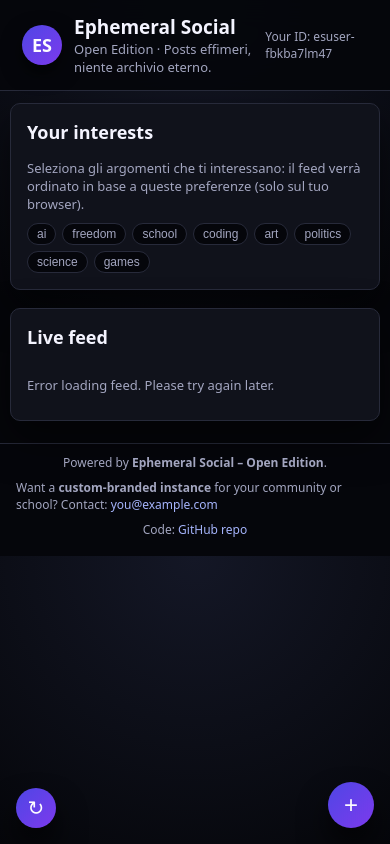
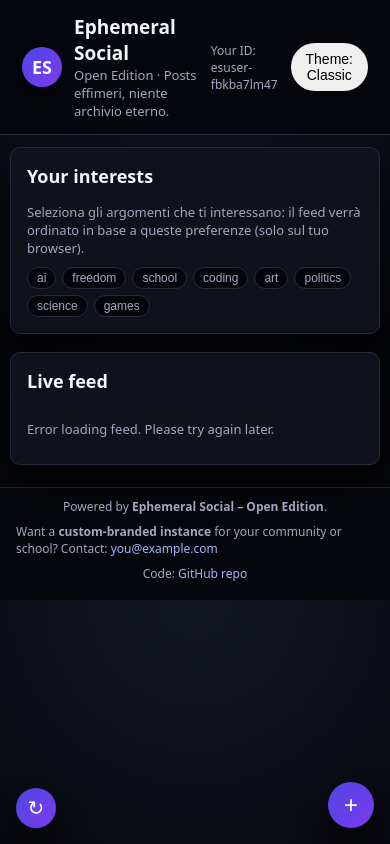
Before and after one commit to Mobrius/ephemeral-social-test, a plain HTML site: page index.html in a window 390 px wide. Drawn offline with Linux system fonts and the light colour scheme; no server answers.

Commit message:
Add files via upload

```diff
--- a/app.js
+++ b/app.js
@@ -3,6 +3,38 @@
 const GITHUB_OWNER = "Mobrius";
 const GITHUB_REPO = "ephemeral-social-test"; // o il nome del repo
 const MAX_POSTS_CLIENT = 50; // quanti post mostrare al massimo nel feed
+
+// ====== THEME (classic / military) ======
+const THEME_KEY = "es_theme_v1";
+
+function applyTheme(theme) {
+  const body = document.body;
+  if (theme === "military") {
+    body.classList.add("military");
+  } else {
+    body.classList.remove("military");
+  }
+
+  const btn = document.getElementById("themeToggleBtn");
+  if (btn) {
+    btn.textContent = theme === "military" ? "Theme: Ops" : "Theme: Classic";
+  }
+}
+
+function initTheme() {
+  let theme = localStorage.getItem(THEME_KEY);
+  if (theme !== "military" && theme !== "classic") {
+    theme = "classic";
+  }
+  applyTheme(theme);
+}
+
+function toggleTheme() {
+  const isMilitary = document.body.classList.contains("military");
+  const next = isMilitary ? "classic" : "military";
+  localStorage.setItem(THEME_KEY, next);
+  applyTheme(next);
+}
 
 // ====== AUTHOR ID LOCALE ======
 const AUTHOR_ID_KEY = "es_author_id_v1";
@@ -327,10 +359,18 @@ async function publishPost() {
 
 // ====== INIT ======
 window.addEventListener("DOMContentLoaded", () => {
+  // Tema
+  initTheme();
+  const themeBtn = document.getElementById("themeToggleBtn");
+  if (themeBtn) {
+    themeBtn.addEventListener("click", toggleTheme);
+  }
+
+  // Interessi + feed
   renderInterestsChips();
   loadFeed();
 
-  // Mostra il tuo Author ID se hai aggiunto un badge nell'HTML
+  // Mostra il tuo Author ID
   const myAuthorId = getOrCreateAuthorId();
   const badge = document.getElementById("authorIdBadge");
   if (badge) {
@@ -340,11 +380,6 @@ window.addEventListener("DOMContentLoaded", () => {
   const publishBtn = document.getElementById("publishBtn");
   if (publishBtn) {
     publishBtn.addEventListener("click", publishPost);
-  }
-
-  const refreshBtn = document.getElementById("refreshFeedBtn");
-  if (refreshBtn) {
-    refreshBtn.addEventListener("click", loadFeed);
   }
 
   const newPostBtn = document.getElementById("newPostBtn");
--- a/index.html
+++ b/index.html
@@ -5,7 +5,11 @@
   <title>Ephemeral Social – Open Edition</title>
   <meta name="viewport" content="width=device-width, initial-scale=1" />
   <meta name="description" content="Ephemeral Social – un mini social effimero, open source e forkabile, basato su GitHub Issues.">
+
+  <!-- Tema base -->
   <link rel="stylesheet" href="style.css" />
+  <!-- Skin militare: override quando body ha class="military" -->
+  <link rel="stylesheet" href="style-military.css" />
 </head>
 
 <body>
@@ -22,6 +26,8 @@
     <span id="authorIdBadge" class="es-feed-info"></span>
 
     <div class="es-header-right">
+      <!-- Bottone per cambio tema -->
+      <button id="themeToggleBtn" class="es-btn">Theme: Classic</button>
       <button id="newPostBtn" class="es-btn es-btn-primary">+ New Post</button>
     </div>
   </header>
@@ -43,8 +49,6 @@
     <section class="es-column es-column-right">
       <div class="es-feed-header">
         <h2>Live feed</h2>
-        <button id="fabRefresh" class="es-fab es-fab-small">↻</button>
-
         <span id="feedInfo" class="es-feed-info"></span>
       </div>
 
@@ -87,8 +91,9 @@
     </div>
   </div>
 
-  <!-- FLOATING BUTTON FOR MOBILE -->
+  <!-- FLOATING BUTTONS FOR MOBILE -->
   <button id="fabNewPost" class="es-fab">+</button>
+  <button id="fabRefresh" class="es-fab es-fab-small">↻</button>
 
   <!-- FOOTER -->
   <footer class="es-footer">
```
